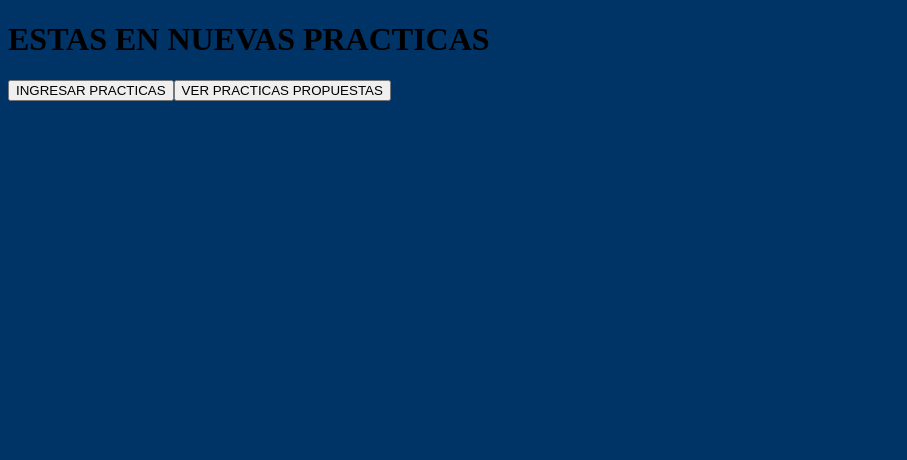
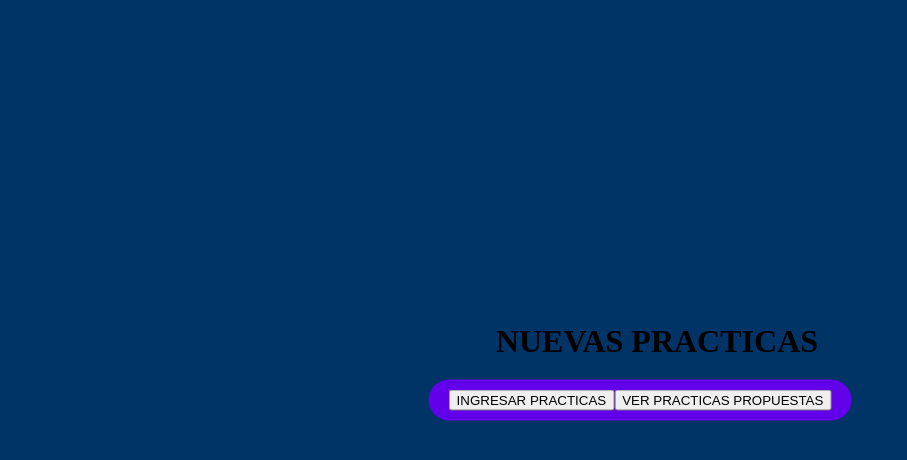
Before and after one commit to Flagos21/ProyectoUnach, an Angular app: page /nuevas-practicas in a window 1280 px wide. Shown: the top 460 px of the page, without its empty margins (0-907 px from the left). Built offline with nearby package versions, Linux system fonts and the light colour scheme.

Commit message:
prueba coco 1

```diff
--- a/src/app/Components/ComponentesProfesor/home-profesor/home-profesor.component.css
+++ b/src/app/Components/ComponentesProfesor/home-profesor/home-profesor.component.css
@@ -0,0 +1,36 @@
+h1 {
+    background-color: aqua;
+    color: rgb(20, 2, 2);
+    text-align: center;
+    padding: 10px;
+    margin: 10px;
+    border-radius: 50px;
+    border: 2px solid black;
+    width: auto;
+    height: auto;
+    font-size: 20px;
+}
+.boton{
+    position: absolute;
+    top: 50%;
+    left: 50%;
+    transform: translate(-50%, -50%);
+}
+.tamaño{
+    width: 50px;
+     height: 50px;
+     border: 1px solid #000;
+}
+button{
+    display: inline-block;
+      padding: 10px 20px;
+      background-color: #6200ea; /* Morado */
+      color: #fff; /* Texto en blanco */
+      border: none;
+      border-radius: 30px; /* Radio para hacerlo semi circular */
+      cursor: pointer;
+      font-size: 16px;
+      text-align: center;
+      text-decoration: none;
+      transition: background-color 0.3s ease;
+}
--- a/src/app/Components/ComponentesProfesor/nuevas-practicas/nuevas-practicas.component.css
+++ b/src/app/Components/ComponentesProfesor/nuevas-practicas/nuevas-practicas.component.css
@@ -0,0 +1,25 @@
+.botonn{
+    display: inline-block;
+    padding: 10px 20px;
+    background-color: #6200ea; /* Morado */
+    color: #fff; /* Texto en blanco */
+    border: none;
+    border-radius: 30px; /* Radio para hacerlo semi circular */
+    cursor: pointer;
+    font-size: 16px;
+    text-align: center;
+    text-decoration: none;
+    transition: background-color 0.3s ease;
+    position: absolute;
+    top: 50%;
+    left: 50%;
+    transform: translate(-50%, -50%);
+}
+h1{
+
+    position:absolute;
+    top: 40%;
+    left: 40%;
+    transform: translate(-5%, -50%);
+
+}
--- a/src/app/Components/ComponentesProfesor/nuevas-practicas/nuevas-practicas.component.html
+++ b/src/app/Components/ComponentesProfesor/nuevas-practicas/nuevas-practicas.component.html
@@ -1,3 +1,5 @@
-<H1>ESTAS EN NUEVAS PRACTICAS</H1>
+<H1>NUEVAS PRACTICAS</H1>
+<div class="botonn">
 <button (click)="navegarIP()">INGRESAR PRACTICAS</button>
 <button (click)="navegarVPP()">VER PRACTICAS PROPUESTAS</button>
+</div>
```
Also changed, not shown: src/app/Components/ComponentesProfesor/home-profesor/home-profesor.component.html (+6 -1 lines).
